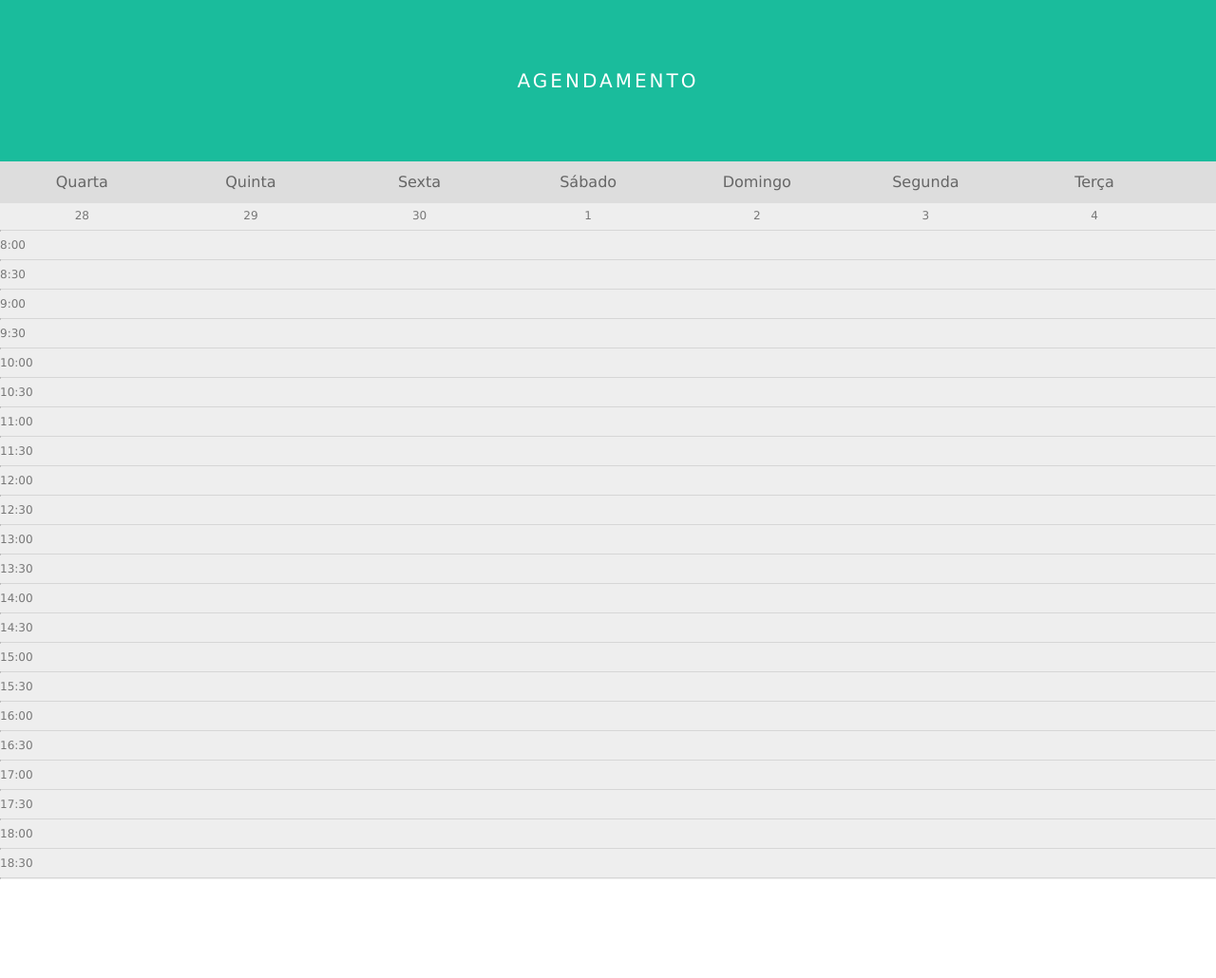
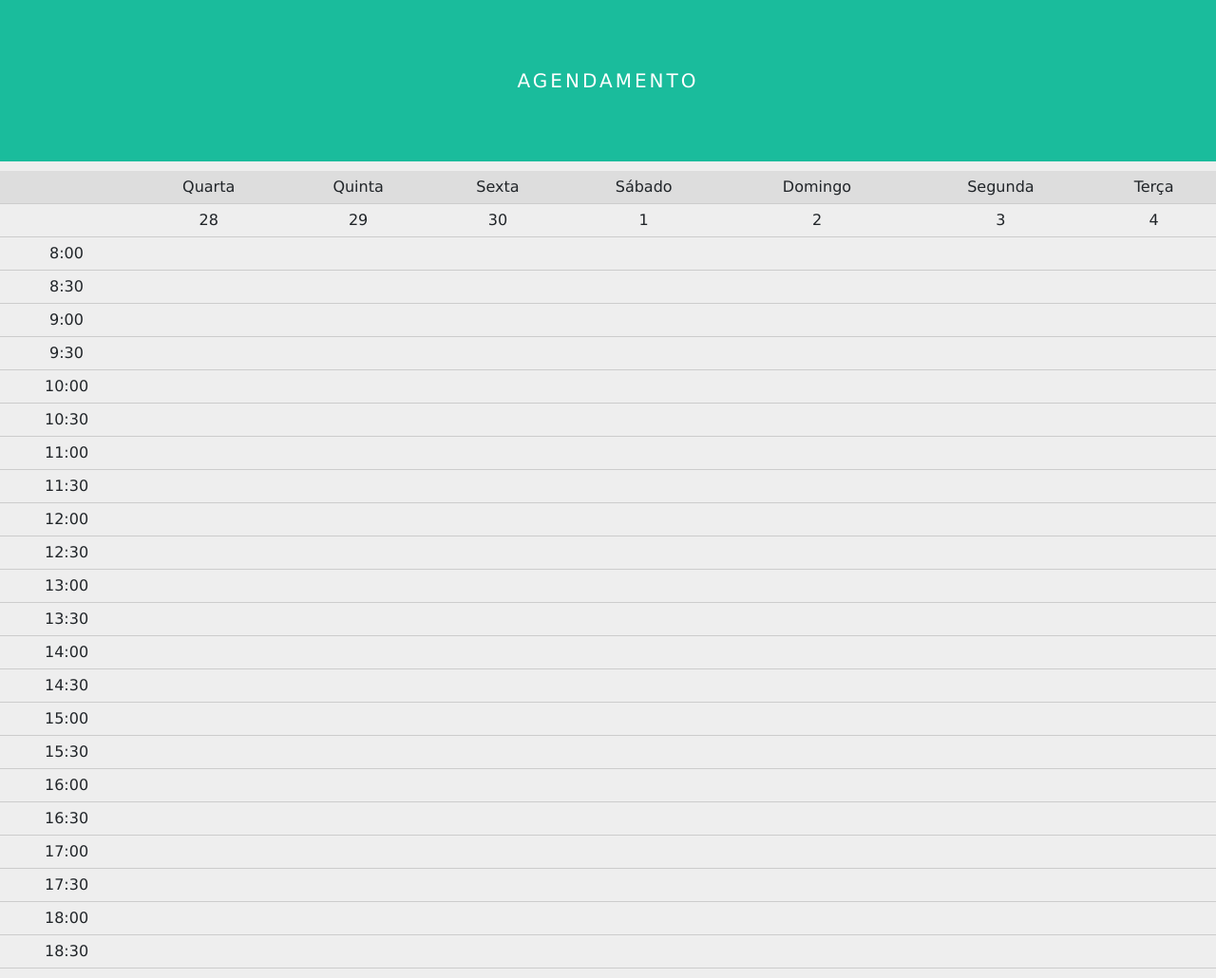
Before and after one commit to DiegoVV/WebScheduler, a plain HTML site: page index.html in a window 1280 px wide. Shown: the whole page at 95% size. Before the commit the page ends 927 px from the top, so only its background shows below. Drawn offline with nearby package versions, Linux system fonts and the light colour scheme.

Commit message:
Change the Scheduler to a table, so now we can establish clickable areas for scheduling an appointment

```diff
--- a/index.html
+++ b/index.html
@@ -16,77 +16,250 @@
     <li>Agendamento</li>
   </ul>
 </div>
-
-<!--li class="prev">&#10094;</li-->
-<ul class="weekdays">
-    <!--&#10094;-->
-  <li id="weekday"></li>
-  <li id="weekday+1"></li>
-  <li id="weekday+2"></li>
-  <li id="weekday+3"></li>
-  <li id="weekday+4"></li>
-  <li id="weekday+5"></li>
-  <li id="weekday+6"></li>
-    <!--&#10095;-->
-</ul>
-<!--li class="next">&#10095;</li-->
-
-<ul class="days">
-  <li id="day"></li>
-  <li id="day+1"></li>
-  <li id="day+2"></li>
-  <li id="day+3"></li>
-  <li id="day+4"></li>
-  <li id="day+5"></li>
-  <li id="day+6"></li>
-    <ul class="times">
-        <hr>
-      <li>8:00</li>
-        <hr>
-      <li>8:30</li>
-        <hr>
-      <li>9:00</li>
-        <hr>
-      <li>9:30</li>
-        <hr>
-      <li>10:00</li>
-        <hr>
-      <li>10:30</li>
-        <hr>
-      <li>11:00</li>
-        <hr>
-      <li>11:30</li>
-        <hr>
-      <li>12:00</li>
-        <hr>
-      <li>12:30</li>
-        <hr>
-      <li>13:00</li>
-        <hr>
-      <li>13:30</li>
-        <hr>
-      <li>14:00</li>
-        <hr>
-      <li>14:30</li>
-        <hr>
-      <li>15:00</li>
-        <hr>
-      <li>15:30</li>
-        <hr>
-      <li>16:00</li>
-        <hr>
-      <li>16:30</li>
-        <hr>
-      <li>17:00</li>
-        <hr>
-      <li>17:30</li>
-        <hr>
-      <li>18:00</li>
-        <hr>
-      <li>18:30</li>
-        <hr>
-    </ul>
-</ul>
+<div class="back">
+    <table class="scheduler">
+        <tr class="weekdays">
+            <td></td>
+            <td id="weekday"></td>
+            <td id="weekday+1"></td>
+            <td id="weekday+2"></td>
+            <td id="weekday+3"></td>
+            <td id="weekday+4"></td>
+            <td id="weekday+5"></td>
+            <td id="weekday+6"></td>
+        </tr>
+        <tr class="days">
+            <td></td>
+            <td id="day"></td>
+            <td id="day+1"></td>
+            <td id="day+2"></td>
+            <td id="day+3"></td>
+            <td id="day+4"></td>
+            <td id="day+5"></td>
+            <td id="day+6"></td>
+        </tr>
+        <tr>
+            <td>8:00</td>
+            <td></td>
+            <td></td>
+            <td></td>
+            <td></td>
+            <td></td>
+            <td></td>
+            <td></td>
+        </tr>
+        <tr>
+            <td>8:30</td>
+            <td></td>
+            <td></td>
+            <td></td>
+            <td></td>
+            <td></td>
+            <td></td>
+            <td></td>
+        </tr>
+        <tr>
+            <td>9:00</td>
+            <td></td>
+            <td></td>
+            <td></td>
+            <td></td>
+            <td></td>
+            <td></td>
+            <td></td>
+        </tr>
+        <tr>
+            <td>9:30</td>
+            <td></td>
+            <td></td>
+            <td></td>
+            <td></td>
+            <td></td>
+            <td></td>
+            <td></td>
+        </tr>
+        <tr>
+            <td>10:00</td>
+            <td></td>
+            <td></td>
+            <td></td>
+            <td></td>
+            <td></td>
+            <td></td>
+            <td></td>
+        </tr>
+        <tr>
+            <td>10:30</td>
+            <td></td>
+            <td></td>
+            <td></td>
+            <td></td>
+            <td></td>
+            <td></td>
+            <td></td>
+        </tr>
+        <tr>
+            <td>11:00</td>
+            <td></td>
+            <td></td>
+            <td></td>
+            <td></td>
+            <td></td>
+            <td></td>
+            <td></td>
+        </tr>
+        <tr>
+            <td>11:30</td>
+            <td></td>
+            <td></td>
+            <td></td>
+            <td></td>
+            <td></td>
+            <td></td>
+            <td></td>
+        </tr>
+        <tr>
+            <td>12:00</td>
+            <td></td>
+            <td></td>
+            <td></td>
+            <td></td>
+            <td></td>
+            <td></td>
+            <td></td>
+        </tr>
+        <tr>
+            <td>12:30</td>
+            <td></td>
+            <td></td>
+            <td></td>
+            <td></td>
+            <td></td>
+            <td></td>
+            <td></td>
+        </tr>
+        <tr>
+            <td>13:00</td>
+            <td></td>
+            <td></td>
+            <td></td>
+            <td></td>
+            <td></td>
+            <td></td>
+            <td></td>
+        </tr>
+        <tr>
+            <td>13:30</td>
+            <td></td>
+            <td></td>
+            <td></td>
+            <td></td>
+            <td></td>
+            <td></td>
+            <td></td>
+        </tr>
+        <tr>
+            <td>14:00</td>
+            <td></td>
+            <td></td>
+            <td></td>
+            <td></td>
+            <td></td>
+            <td></td>
+            <td></td>
+        </tr>
+        <tr>
+            <td>14:30</td>
+            <td></td>
+            <td></td>
+            <td></td>
+            <td></td>
+            <td></td>
+            <td></td>
+            <td></td>
+        </tr>
+        <tr>
+            <td>15:00</td>
+            <td></td>
+            <td></td>
+            <td></td>
+            <td></td>
+            <td></td>
+            <td></td>
+            <td></td>
+        </tr>
+        <tr>
+            <td>15:30</td>
+            <td></td>
+            <td></td>
+            <td></td>
+            <td></td>
+            <td></td>
+            <td></td>
+            <td></td>
+        </tr>
+        <tr>
+            <td>16:00</td>
+            <td></td>
+            <td></td>
+            <td></td>
+            <td></td>
+            <td></td>
+            <td></td>
+            <td></td>
+        </tr>
+        <tr>
+            <td>16:30</td>
+            <td></td>
+            <td></td>
+            <td></td>
+            <td></td>
+            <td></td>
+            <td></td>
+            <td></td>
+        </tr>
+        <tr>
+            <td>17:00</td>
+            <td></td>
+            <td></td>
+            <td></td>
+            <td></td>
+            <td></td>
+            <td></td>
+            <td></td>
+        </tr>
+        <tr>
+            <td>17:30</td>
+            <td></td>
+            <td></td>
+            <td></td>
+            <td></td>
+            <td></td>
+            <td></td>
+            <td></td>
+        </tr>
+        <tr>
+            <td>18:00</td>
+            <td></td>
+            <td></td>
+            <td></td>
+            <td></td>
+            <td></td>
+            <td></td>
+            <td></td>
+        </tr>
+        <tr>
+            <td>18:30</td>
+            <td></td>
+            <td></td>
+            <td></td>
+            <td></td>
+            <td></td>
+            <td></td>
+            <td></td>
+        </tr>
+    </table>
+</div>
 
 </body>
 
@@ -106,10 +279,11 @@ weekday[4]="Quinta";
 weekday[5]="Sexta";
 weekday[6]="Sábado";
 document.getElementById("day").innerHTML = d;
-if(d+1<lastDay)
+if(d+1<lastDay){
     document.getElementById("day+1").innerHTML = (d+1)%lastDay;
-else
+} else{
     document.getElementById("day+1").innerHTML = (d+2)%lastDay;
+}
 if(d+2<lastDay)
     document.getElementById("day+2").innerHTML = (d+2)%lastDay;
 else
@@ -130,6 +304,7 @@ if(d+6<lastDay)
     document.getElementById("day+6").innerHTML = (d+6)%lastDay;
 else
     document.getElementById("day+6").innerHTML = (d+7)%lastDay;
+
 document.getElementById("weekday").innerHTML = weekday[w];
 document.getElementById("weekday+1").innerHTML = weekday[(w+1)%7];
 document.getElementById("weekday+2").innerHTML = weekday[(w+2)%7];
--- a/style.css
+++ b/style.css
@@ -1,17 +1,21 @@
 ul {list-style-type: none;}
 body {font-family: Verdana, sans-serif;}
 
-.bar-container {
-    width: 400px;
-    height: 30px;
-    text-align: center;
-    background-color: whitesmoke;
+.back {
+    margin: 0;
+    padding: 10px 0;
+    background-color: #eee;
 }
 
-.bar {
-    width: 0%;
-    height: 100%;
-    background-color: forestgreen;
+.scheduler{
+    width: 100%;
+}
+
+td {
+    margin: 0;
+    padding: 5px 10px;
+    text-align: center;
+    border-bottom: 1px solid #ccc;
 }
 
 /* Month header */
@@ -50,8 +54,8 @@ body {font-family: Verdana, sans-serif;}
 /* Weekdays (Mon-Sun) */
 .weekdays {
     margin: 0;
-  padding: 10px 0;
-  background-color:#ddd;
+    padding: 0px 0;
+    background-color: #ddd;
 }
 
 .weekdays li {
@@ -74,7 +78,7 @@ body {font-family: Verdana, sans-serif;}
     width: 13.48%;
     text-align: center;
     margin-bottom: 5px;
-  font-size:12px;
+    font-size: 12px;
     color: #777;
 }
 
@@ -89,7 +93,7 @@ body {font-family: Verdana, sans-serif;}
     width: 13.48%;
     text-align: left;
     margin-bottom: 5px;
-  font-size:12px;
+    font-size: 12px;
     color: #777;
 }
 
@@ -105,5 +109,81 @@ hr {
     border-style: inset;
     border-width: 1px;
     margin-top: 1px;
-    margin-bottom:1px;
+    margin-bottom: 1px;
 }
+
+
+/* HTML before changing to table:
+
+<!--li class="prev">&#10094;</li-->
+<ul class="weekdays">
+    <!--&#10094;-->
+  <li id="weekday"></li>
+  <li id="weekday+1"></li>
+  <li id="weekday+2"></li>
+  <li id="weekday+3"></li>
+  <li id="weekday+4"></li>
+  <li id="weekday+5"></li>
+  <li id="weekday+6"></li>
+    <!--&#10095;-->
+</ul>
+<!--li class="next">&#10095;</li-->
+
+<ul class="days">
+  <li id="day"></li>
+  <li id="day+1"></li>
+  <li id="day+2"></li>
+  <li id="day+3"></li>
+  <li id="day+4"></li>
+  <li id="day+5"></li>
+  <li id="day+6"></li>
+    <ul class="times">
+        <hr>
+      <li>8:00</li>
+        <hr>
+      <li>8:30</li>
+        <hr>
+      <li>9:00</li>
+        <hr>
+      <li>9:30</li>
+        <hr>
+      <li>10:00</li>
+        <hr>
+      <li>10:30</li>
+        <hr>
+      <li>11:00</li>
+        <hr>
+      <li>11:30</li>
+        <hr>
+      <li>12:00</li>
+        <hr>
+      <li>12:30</li>
+        <hr>
+      <li>13:00</li>
+        <hr>
+      <li>13:30</li>
+        <hr>
+      <li>14:00</li>
+        <hr>
+      <li>14:30</li>
+        <hr>
+      <li>15:00</li>
+        <hr>
+      <li>15:30</li>
+        <hr>
+      <li>16:00</li>
+        <hr>
+      <li>16:30</li>
+        <hr>
+      <li>17:00</li>
+        <hr>
+      <li>17:30</li>
+        <hr>
+      <li>18:00</li>
+        <hr>
+      <li>18:30</li>
+        <hr>
+    </ul>
+</ul>
+
+*/
```
Lines whose indentation alone changed are shown as unchanged.
